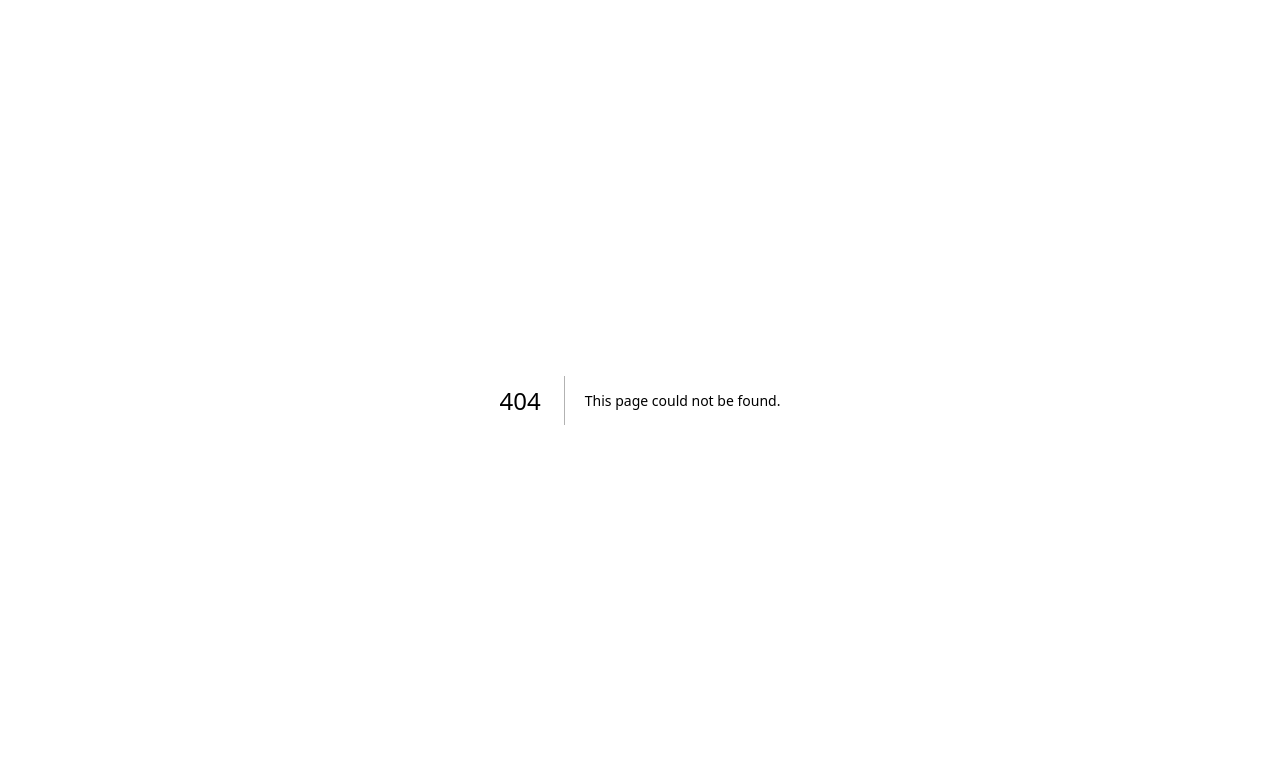
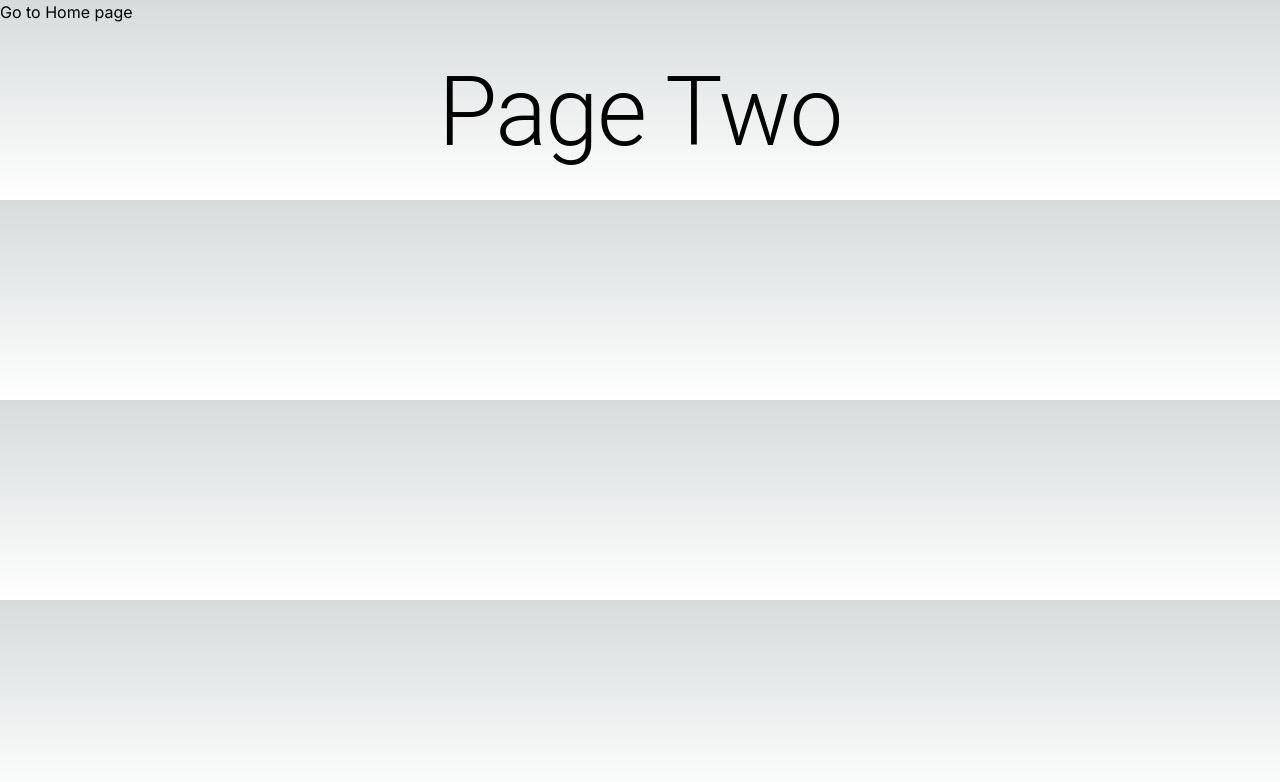
Before and after one commit to polinnab/test-cypress, a Next.js app: page /dialog-page in a window 1280 px wide. Before the commit this address had no page. Shown: the top 782 px of the page. Built offline with nearby package versions, Linux system fonts and the light colour scheme.

Commit message:
added second page and links between pages

```diff
--- /dev/null
+++ b/src/app/dialog-page/page.tsx
@@ -0,0 +1,12 @@
+import Link from "next/link";
+
+import { DialogPage } from "../page-content/DialogPage";
+
+export default function Page() {
+  return (
+    <main >
+      <Link href='/'>Go to Home page</Link>
+      <DialogPage />
+    </main>
+  );
+}
--- /dev/null
+++ b/src/app/page-content/DialogPage/index.tsx
@@ -0,0 +1,5 @@
+import {  Stack, Typography } from "@mui/material"
+
+export const DialogPage = () => {
+    return(<Stack my={4} mx={3} justifyContent='center'><Typography variant="h1" textAlign='center'>Page Two</Typography></Stack>)
+}
--- a/src/app/page.tsx
+++ b/src/app/page.tsx
@@ -1,9 +1,13 @@
+import Link from "next/link";
 import { TodoList } from "./page-content/TodoList";
 
 export default function Home() {
   return (
-    <main className="flex min-h-screen flex-col items-center justify-between p-24">
+    <main >
+      <Link href='/dialog-page'>Go to Dialog page</Link>
+      <div className="flex min-h-screen flex-col items-center justify-between p-24">
       <TodoList />
+      </div>
     </main>
   );
 }
```
